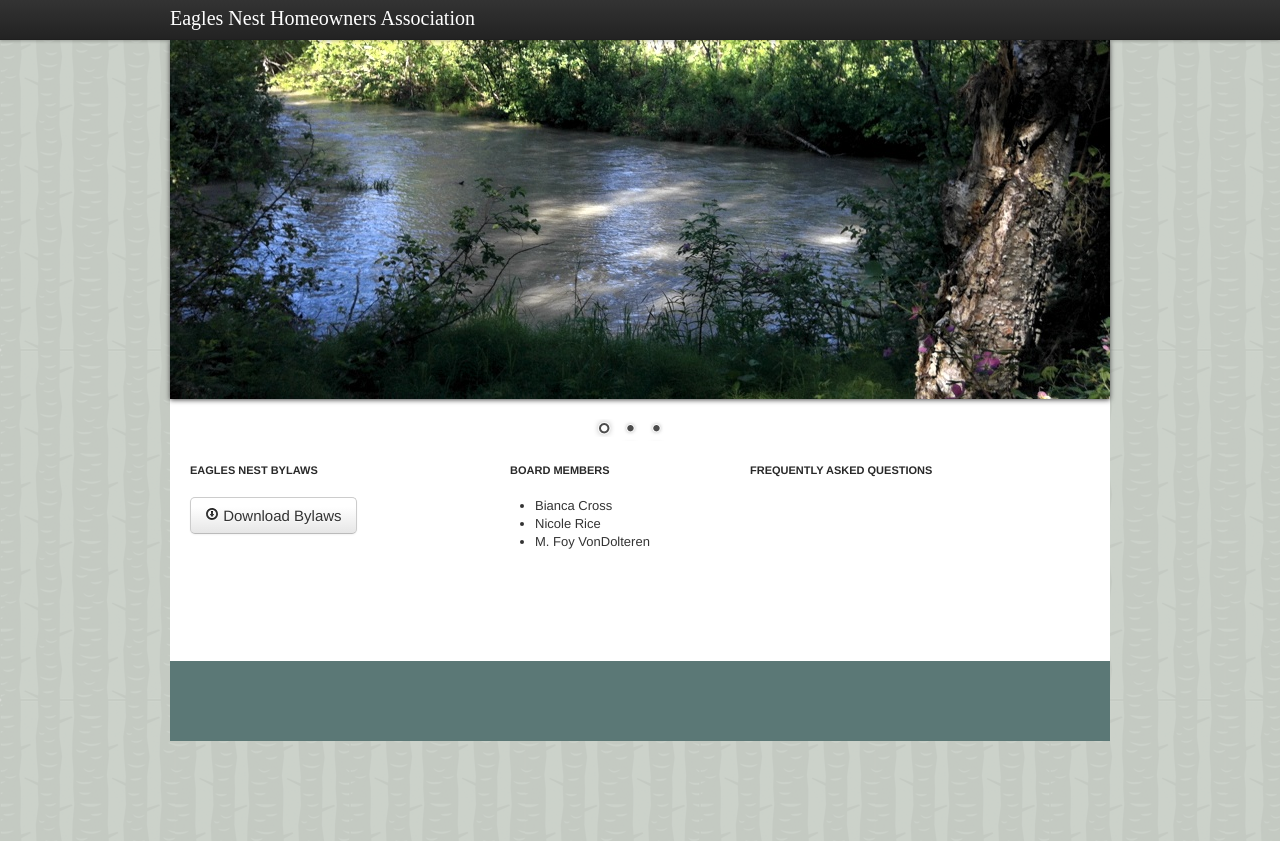
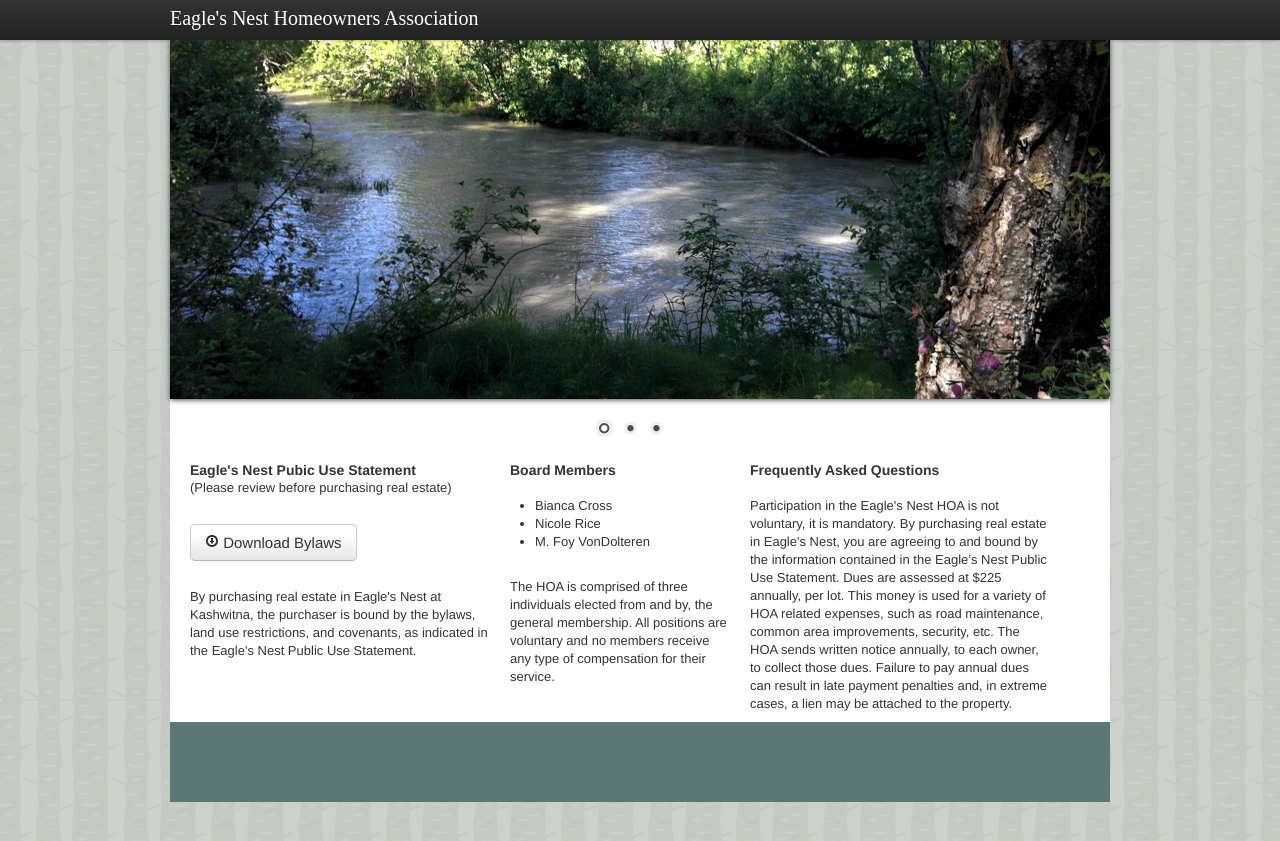
Before and after one commit to thesurlydev/eaglesnest-hoa.net, a Jekyll site: the page built from index.markdown, in a window 1280 px wide. Shown: the top 841 px of the page. Built offline with Jekyll 4.4.1, drawn with Linux system fonts in a browser that asks for light colours; some web fonts are replaced; Markdown is read by kramdown in place of the engine named in the settings.

Commit message:
added faq, other changes

```diff
--- a/_config.yml
+++ b/_config.yml
@@ -1,4 +1,4 @@
-title: Eagles Nest Homeowners Association
+title: Eagle's Nest Homeowners Association
 pygments: true
 markdown: rdiscount
 permalink: pretty
--- a/index.markdown
+++ b/index.markdown
@@ -1,29 +1,36 @@
 ---
 layout: default
 home: true
-title: Eagles Nest Homeowners Association
+title: Eagle's Nest Homeowners Association
 ---
 
 <div class="row">
     <div class="span12">
     <div class="row">
             <div class="span4">
-            	<h6>Eagles Nest Bylaws</h6>
-                <br/>
+            	<h4>Eagle's Nest Pubic Use Statement</h4>
+                <p>(Please review before purchasing real estate)</p>
+                <br>
                 <p><a class="btn btn-large" href="/files/Eagles_Nest_Bylaws.pdf"><i class="icon-download"></i> Download Bylaws</a></p>
+                <br>
+                <p>By purchasing real estate in Eagle's Nest at Kashwitna, the purchaser is bound by the bylaws, land use restrictions, and covenants, as indicated in the Eagle's Nest Public Use Statement.</p>
+
             </div>
             <div class="span3">
-                <h6>Board Members</h6>
-                <br/>
+                <h4>Board Members</h4>
+                <br>
                 <ul>
                     <li>Bianca Cross</li>
                     <li>Nicole Rice</li>
                     <li>M. Foy VonDolteren</li>
                 </ul>
+                <br>
+                <p>The HOA is comprised of three individuals elected from and by, the general membership. All positions are voluntary and no members receive any type of compensation for their service.</p>
             </div>
             <div class="span4">
-         		<h6>Frequently Asked Questions</h6>
-
+         		<h4>Frequently Asked Questions</h4>
+         		 <br>
+                 <p>Participation in the Eagle's Nest HOA is not voluntary, it is mandatory. By purchasing real estate in Eagle's Nest, you are agreeing to and bound by the information contained in the Eagle’s Nest Public Use Statement. Dues are assessed at $225 annually, per lot. This money is used for a variety of HOA related expenses, such as road maintenance, common area improvements, security, etc. The HOA sends written notice annually, to each owner, to collect those dues. Failure to pay annual dues can result in late payment penalties and, in extreme cases, a lien may be attached to the property.</p>
             </div>
         </div>
     </div>
```
